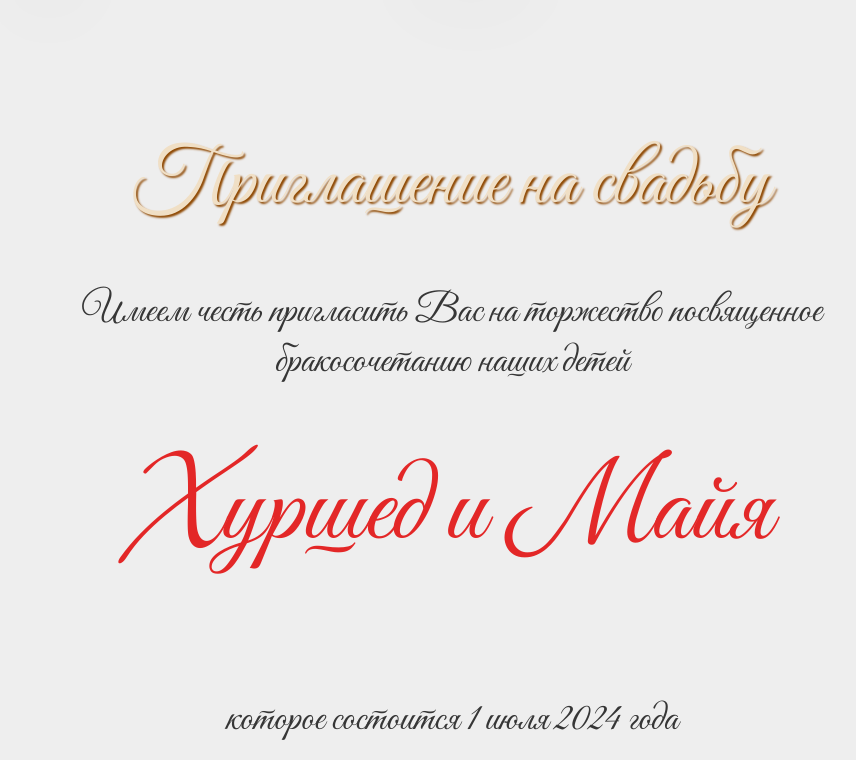
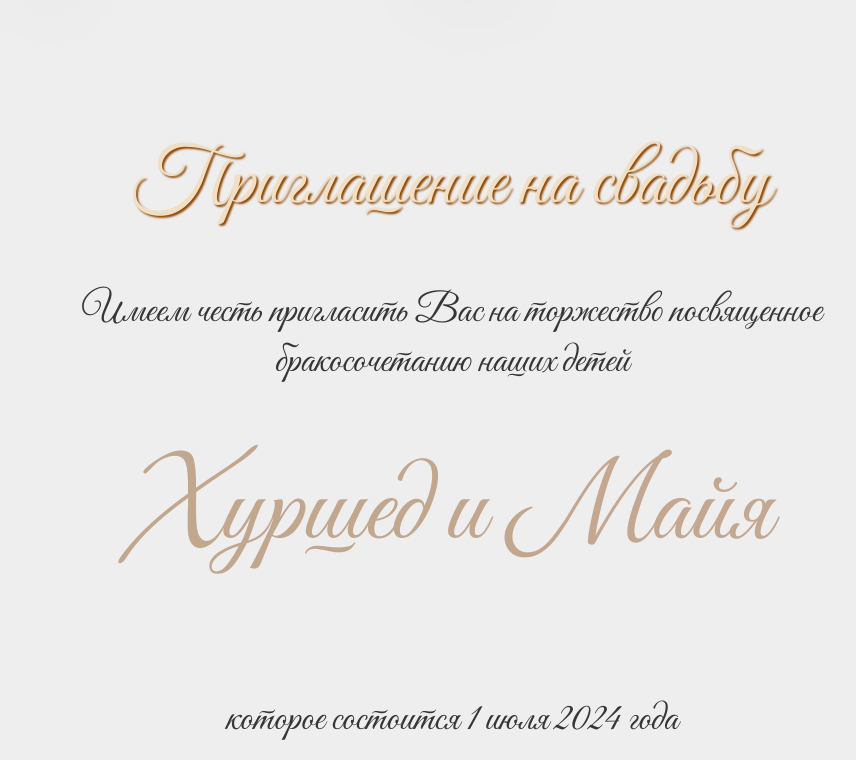
Before and after one commit to Khurshed-Sunny7/Wedding., a plain HTML site: page index.html in a window 1280 px wide. Shown: the part 40-800 px from the top of the page, without its empty margins (188-1044 px from the left). Drawn offline with Linux system fonts and the light colour scheme.

Commit message:
Update Set.css

```diff
--- a/Set.css
+++ b/Set.css
@@ -68,7 +68,7 @@ main {
 
 .invitation .names {
     font-size: 7em;
-    color: #e32424;
+    color: #C2A68E;
     margin-top: 0.5em;
 
 }
```
